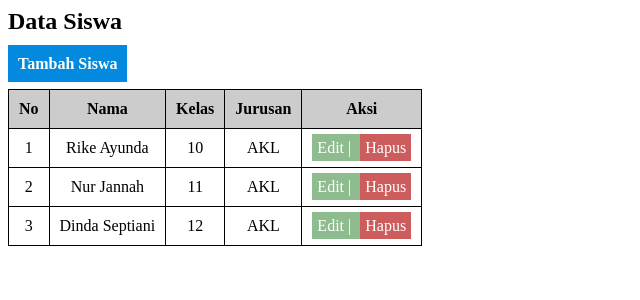
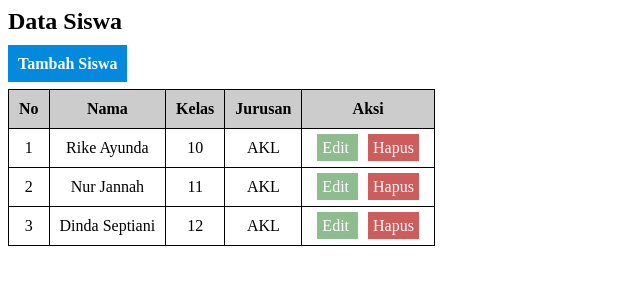
Before and after one commit to masipnu/php-crud, a PHP site: page / in a window 1280 px wide. Shown: the top 300 px of the page, without its empty margins (0-640 px from the left). Run offline with PHP 8.4, Linux system fonts and the light colour scheme; data comes from the database, SQL or seed files in the repository.

Commit message:
Update index.php
modifikasi tombol edit dan hapus

```diff
--- a/index.php
+++ b/index.php
@@ -34,7 +34,7 @@ while($data = mysqli_fetch_assoc($result)){
             <td><?=$data['kelas']?></td>
             <td><?=$data['jurusan']?></td>
             <td>
-                <a class="edit" href="edit.php?id=<?=$data['id']?>"> Edit | </a>
+                <a class="edit" href="edit.php?id=<?=$data['id']?>"> Edit </a>
                 <a class="hapus" href="hapus.php?id=<?=$data['id']?>"> Hapus </a>
             </td>
         </tr>
@@ -70,11 +70,13 @@ $no++;
         background:darkseagreen;
         padding:5px;
         color:white;
+        margin:5px;
     }
     .hapus{
         background:indianred;
         padding:5px;
         color:white;
+        margin:5px;
     }
 </style>
 
```
